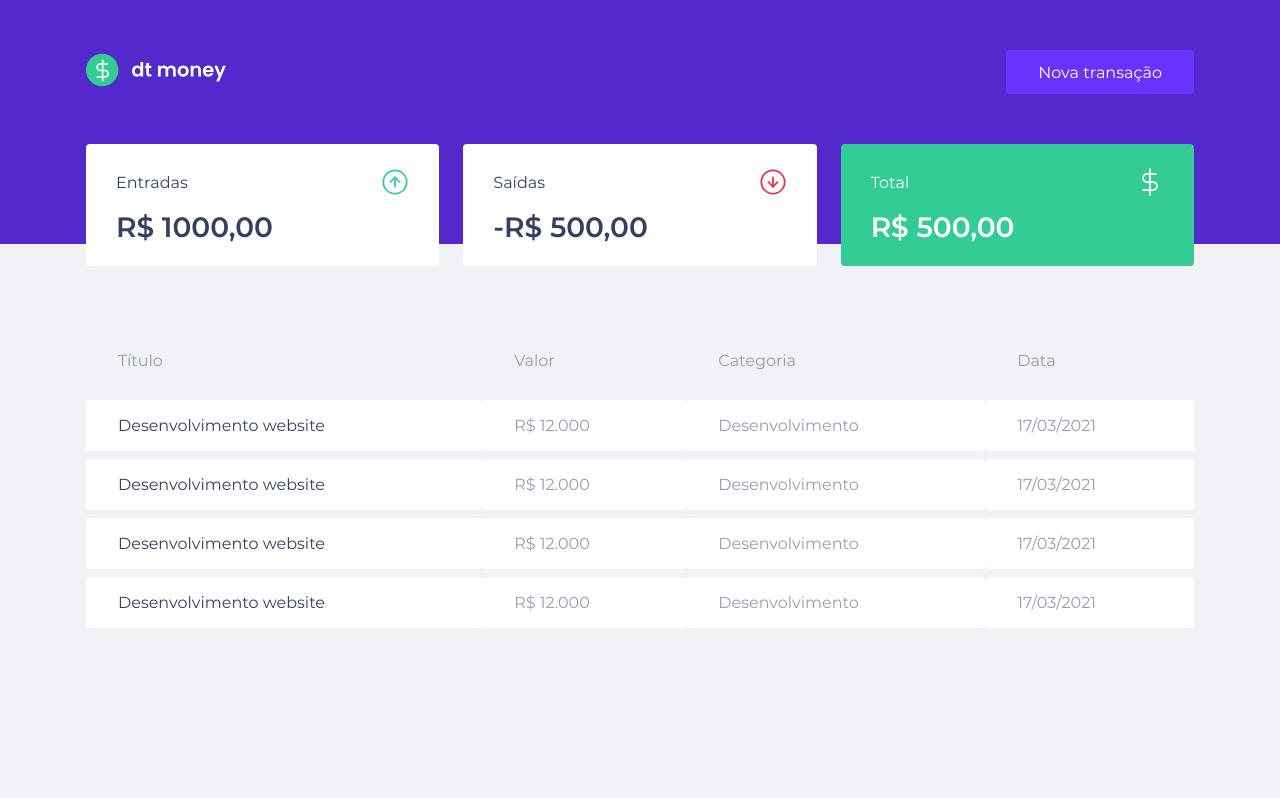
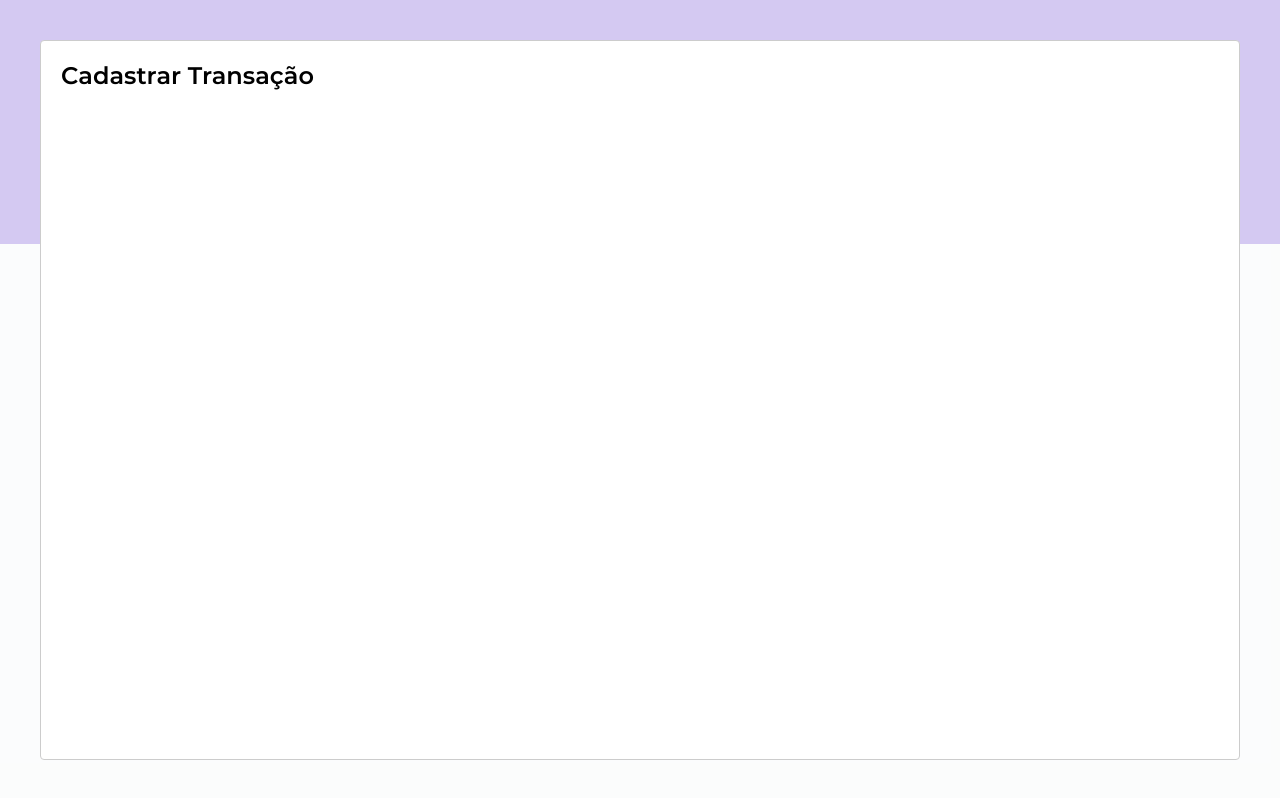
Before and after one commit to jjunior96/financial-control, a Next.js app: page / in a window 1280 px wide. Both pictures are taken after a click on the button "Nova transação". Built offline with nearby package versions, Linux system fonts and the light colour scheme.

Commit message:
feat: create Transaction Modal

```diff
--- a/src/templates/Dashboard/index.tsx
+++ b/src/templates/Dashboard/index.tsx
@@ -1,15 +1,46 @@
+import { useState } from 'react';
+import Modal from 'react-modal';
+
 import Header from 'components/Header';
 import Summary from 'components/Summary';
 import TransactionsTable from 'components/TransactionsTable';
 import * as S from './styles';
 
+/**
+ * Como, ao abrir o modal, ele fica por cima da tela inteira,
+ * devemos ocultar os elementos que estão dentro do elemento raíz.
+ * Por questão de acessibilidade, passamos para o
+ * Modal, qual é o elemento root, que no caso do Next.js
+ * "#__next"
+ */
+Modal.setAppElement('#__next');
+
 const Dashboard: React.FC = () => {
+  const [isNewTransactionModalOpen, setIsNewTransactionModalOpen] = useState(
+    false
+  );
+
+  function handleOpenNewTransactionModal() {
+    setIsNewTransactionModalOpen(true);
+  }
+
+  function handleCloseNewTransactionModal() {
+    setIsNewTransactionModalOpen(false);
+  }
+
   return (
     <S.Container>
-      <Header />
+      <Header onOpenNewTransactionModal={handleOpenNewTransactionModal} />
       <S.Content>
         <Summary />
         <TransactionsTable />
+
+        <Modal
+          isOpen={isNewTransactionModalOpen}
+          onRequestClose={handleCloseNewTransactionModal}
+        >
+          <h2>Cadastrar Transação</h2>
+        </Modal>
       </S.Content>
     </S.Container>
   );
```
